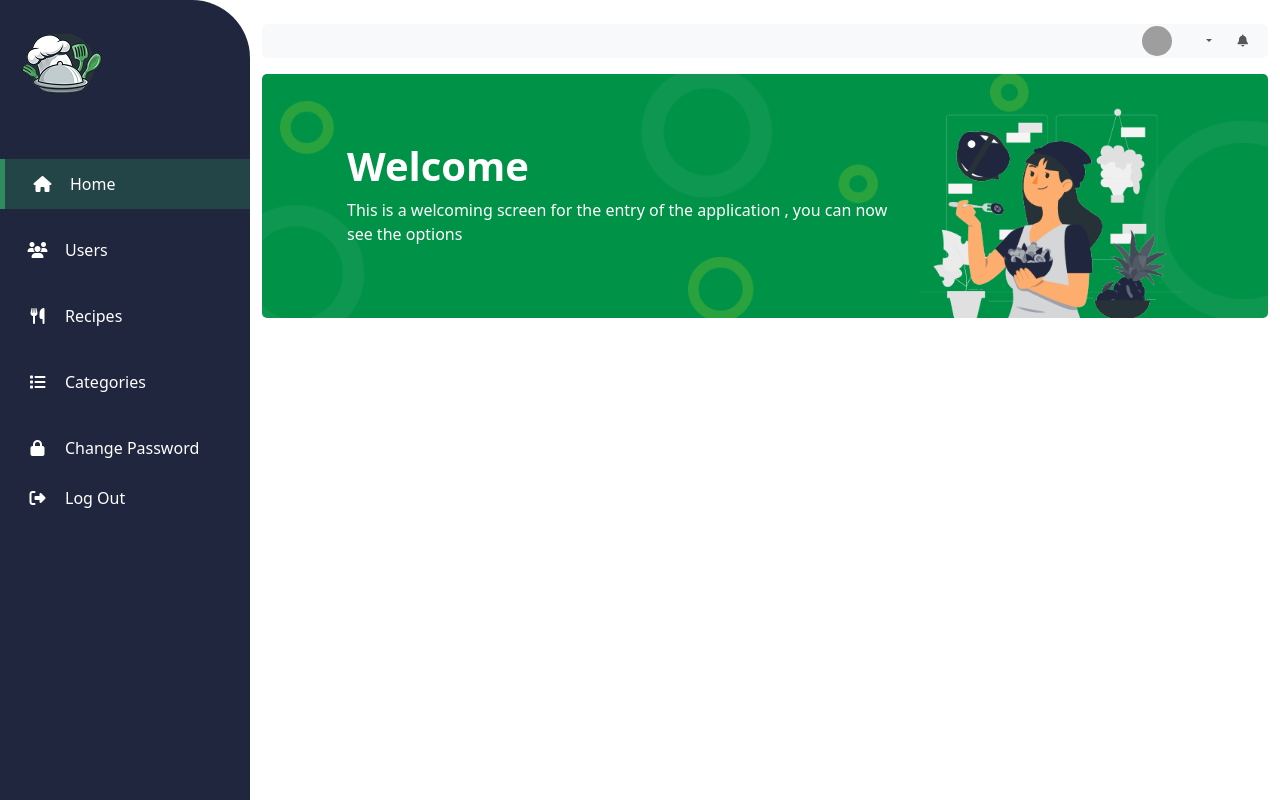
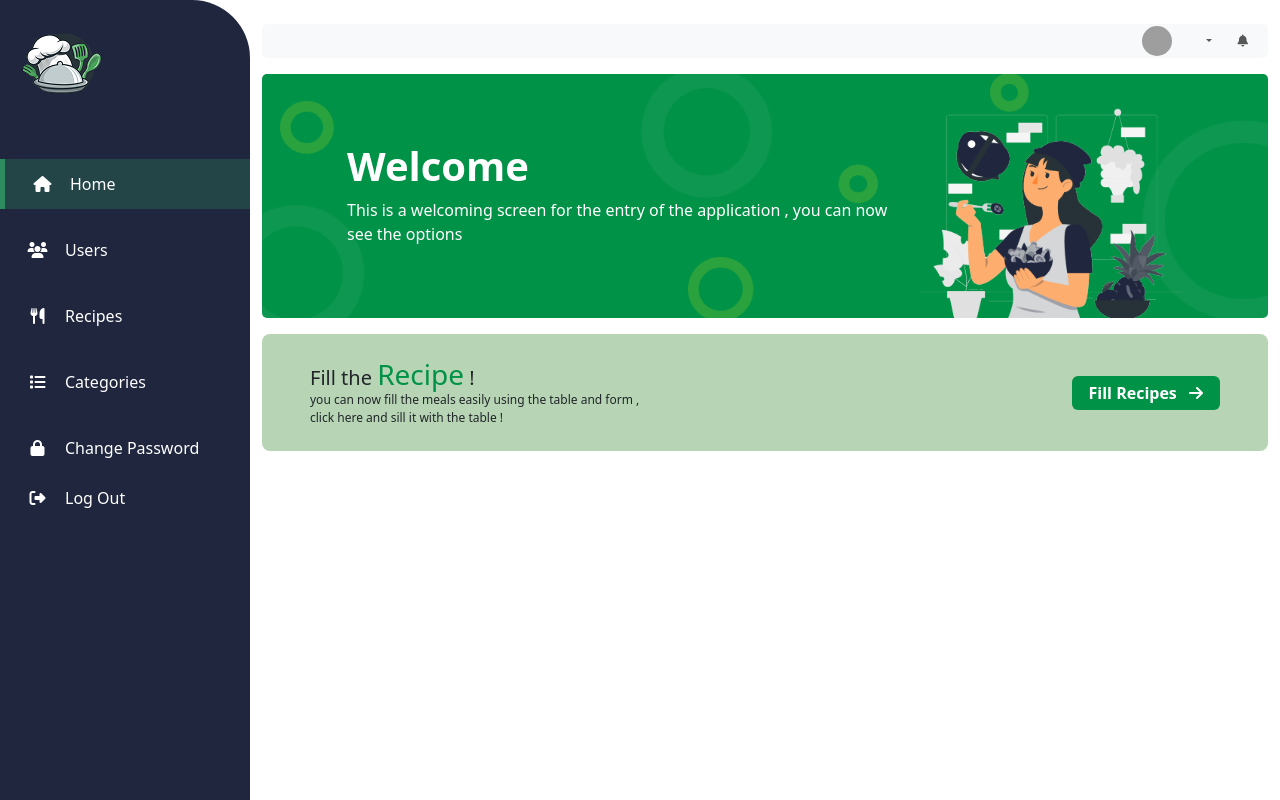
Before and after one commit to Momensale7/Food-App, a React (Vite) app: page /dashboard in a window 1280 px wide. Built offline with nearby package versions, Linux system fonts and the light colour scheme; sample sign-in values are in the browser's storage; grey boxes are pictures that could not be loaded.

Commit message:
modify pagination colors

```diff
--- a/src/App.jsx
+++ b/src/App.jsx
@@ -57,7 +57,8 @@ function App() {
         children:[
           {index:true,element:<Dashboard loginData={loginData} />},
           {path:"recipes",element:<RecipesList/>},
-          {path:"recipes-data",element:<RecipesData/>},
+          {path:"recipes-data/new",element:<RecipesData/>},
+          {path:"recipes-data/:id",element:<RecipesData/>},
           {path:"categories",element:<CategoriesList/>},
           {path:"category",element:<CategoriesData/>},
           {path:"users",element:<UsersList/>},
--- a/src/index.css
+++ b/src/index.css
@@ -183,3 +183,28 @@ html, body {
       .modal.categoryModal {
         --bs-modal-width: 365px;
       }
+      .recipeHeader {
+        background-color: #b7d5b5 ;
+      }
+
+      .active>.page-link, .page-link.active {
+        color: #1f263e !important;
+        background-color: #86f7bc !important;
+        border-color: #7afcb9 !important;
+    }
+    .num:focus {
+      z-index: 3;
+      color: #1f263e !important;
+      background-color: transparent !important;
+      box-shadow: none !important;
+    }
+    .num:focus {
+      z-index: 3;
+      color: #1f263e !important;
+      background-color: #a8f9cf !important;
+      box-shadow: none !important;
+  }
+  .page-link {
+    color: #1f263e !important;
+    text-decoration: none;
+}
--- a/src/modules/Authentication/Change-pass/Change-pass.jsx
+++ b/src/modules/Authentication/Change-pass/Change-pass.jsx
@@ -24,7 +24,7 @@ export default function ChangePass({ onClose, show }) {
     console.log(data);
     try {
       const response = await privateAxiosInstance.put(USER_URLS.CHANGE_PASS, data);
-      // console.log(response);
+      console.log(response);
       toast.success(response?.data?.message, {
         position: "top-center",
         autoClose: 5000,
@@ -40,8 +40,8 @@ export default function ChangePass({ onClose, show }) {
       onClose();
 
     } catch (error) {
-      // console.log(error);
-      toast.error(`${error?.response?.data?.message}`, {
+      console.log(error);
+      toast.error(`${error?.response?.data?.message || "error on changing Pass"}`, {
         position: "top-center",
         autoClose: 5000,
         hideProgressBar: false,
--- a/src/modules/Dashboard/Dashboard.jsx
+++ b/src/modules/Dashboard/Dashboard.jsx
@@ -2,11 +2,17 @@
 import React from 'react'
 import Header from '../Shared/Header/Header'
 import veganImg from '../../assets/images/vegan.png'
+import RecipeHeader from '../Shared/RecipeHeader/RecipeHeader'
 
-export default function Dashboard({loginData}) {
+export default function Dashboard({ loginData }) {
   return (
     <>
       <Header title="Welcome" subTitle={loginData?.userName} description="This is a welcoming screen for the entry of the application , you can now see the options" image={veganImg} />
+      <RecipeHeader title={"Fill the "}
+        description={"you can now fill the meals easily using the table and form ,"}
+        SubDescription={"click here and sill it with the table !"}
+        btnContent={"Fill Recipes"}
+        routeTo={"/dashboard/recipes-data"} />
     </>
   )
 }
--- a/src/modules/Recipes/RecipesData/RecipesData.jsx
+++ b/src/modules/Recipes/RecipesData/RecipesData.jsx
@@ -1,11 +1,19 @@
 import React from 'react'
 import Header from '../../Shared/Header/Header'
 import headerImage from '../../../assets/images/headerImg.png'
+import SubHeader from '../../Shared/SubHeader/SubHeader'
+import RecipeHeader from '../../Shared/RecipeHeader/RecipeHeader'
 
 export default function RecipesData() {
   return (
     <>
-            <Header title="Recipes" subTitle="items!" description="This is a welcoming screen for the entry of the application , you can now see the options" image={headerImage} />
+      <RecipeHeader
+      title={"Fill the "}
+      description={"you can now fill the meals easily using the table and form ,"}
+      SubDescription={"click here and sill it with the table !"}
+      btnContent={"All Recipes"}
+       routeTo={"/dashboard/recipes"} />
+
 
     </>
   )
--- a/src/modules/Recipes/RecipesList/RecipesList.jsx
+++ b/src/modules/Recipes/RecipesList/RecipesList.jsx
@@ -94,7 +94,7 @@ export default function RecipesList() {
         description="You can now add your items that any user can order it from the Application and you can edit"
         image={headerImage}
       />
-            <SubHeader title={"Recipe Table Details"} description ={"You can check all details"} btnContent={"Add New item"}/>
+            <SubHeader title={"Recipe Table Details"} description ={"You can check all details"} btnContent={"Add New item"} routeTo={"/dashboard/recipes-data"}/>
 
       <div className="categories container ">
       <div className="table-responsive pt-5">
--- a/src/modules/Shared/MasterLayout/MasterLayout.jsx
+++ b/src/modules/Shared/MasterLayout/MasterLayout.jsx
@@ -5,7 +5,7 @@ import Navbar from '../Navbar/Navbar';
 import SideBar from '../Sidebar/Sidebar';
 
 export default function MasterLayout({ loginData }) {
-  const [collapsed, setCollapsed] = useState(false); // State for sidebar
+  const [collapsed, setCollapsed] = useState(window.innerWidth <= 900);
 
   return (
     <div className="d-flex">
--- a/src/modules/Shared/Pagination/Pagination.jsx
+++ b/src/modules/Shared/Pagination/Pagination.jsx
@@ -8,7 +8,7 @@ export default function Pagination({pageNumber, handlePageChange, totalPages}) {
     {/* Previous Button */}
     <li className={`page-item ${pageNumber === 1 ? 'disabled' : ''}`}>
       <button className="page-link" onClick={() => handlePageChange(pageNumber - 1)}>
-        Previous
+      <span aria-hidden="true">&laquo;</span>
       </button>
     </li>
 
@@ -29,7 +29,7 @@ export default function Pagination({pageNumber, handlePageChange, totalPages}) {
       .filter((num) => num !== 1 && num !== totalPages && num >= pageNumber - 3 && num <= pageNumber + 3)
       .map((num) => (
         <li key={num} className={`d-none d-lg-block  page-item ${pageNumber === num ? 'active' : ''}`}>
-          <button className="page-link" onClick={() => handlePageChange(num)}>{num}</button>
+          <button className="page-link num" onClick={() => handlePageChange(num)}>{num}</button>
         </li>
       ))}
 
@@ -43,14 +43,14 @@ export default function Pagination({pageNumber, handlePageChange, totalPages}) {
     {/* Last Page */}
     {totalPages > 1 && (
       <li className={`d-none d-lg-block  page-item ${pageNumber === totalPages ? 'active' : ''}`}>
-        <button className="page-link" onClick={() => handlePageChange(totalPages)}>{totalPages}</button>
+        <button className="page-link num" onClick={() => handlePageChange(totalPages)}>{totalPages}</button>
       </li>
     )}
 
     {/* Next Button */}
     <li className={`page-item ${pageNumber === totalPages ? 'disabled' : ''}`}>
       <button className="page-link" onClick={() => handlePageChange(pageNumber + 1)}>
-        Next
+      <span aria-hidden="true">&raquo;</span>
       </button>
     </li>
   </ul>
--- /dev/null
+++ b/src/modules/Shared/RecipeHeader/RecipeHeader.jsx
@@ -0,0 +1,19 @@
+import React from 'react'
+import { Link } from 'react-router-dom'
+
+export default function RecipeHeader({title, description, btnContent,routeTo,SubDescription }) {
+  return (
+    <div className="mt-3 container ">
+    <div className=" recipeHeader d-flex align-items-center justify-content-between px-5 py-4 rounded-3">
+      <div className="caption">
+        <h5 className="title fs-5 mb-0">{title} <span className='fs-3 greenMain'>Recipe</span><span> !</span></h5>
+        <p className='fs-12 mt-0 mb-0 pb-0'>{description}</p>
+        <p className='fs-12 mt-0 mb-0 pb-0'>{SubDescription}</p>
+      </div>
+      <Link to={routeTo} className='btn greenMainBg px-3 fs-6 fw-bold py-1 text-white'>{btnContent} <i className="fa fa-arrow-right ms-2"></i></Link>
+    </div>
+  </div>
+  )
+
+}
+/* eslint-disable react/prop-types */
--- a/src/modules/Shared/Sidebar/Sidebar.jsx
+++ b/src/modules/Shared/Sidebar/Sidebar.jsx
@@ -8,8 +8,6 @@ import ChangePass from '../../Authentication/Change-pass/Change-pass'
 export default function SideBar({collapsed,setCollapsed}) {
   const [showchangePass, setShowChangePass] = useState(false)
 
-  // const activeItem = showchangePass ? "changePass" : null
-
   let navigate = useNavigate()
   const toggleCollapse = () => {
     setCollapsed(!collapsed)
@@ -18,13 +16,13 @@ export default function SideBar({collapsed,setCollapsed}) {
     localStorage.removeItem('token')
     navigate('/login')
   }
-  const onClose = () => setShowChangePass(false)
   const menuItems = [
     { to: "/dashboard", icon: "fa-home", label: "Home" },
     { to: "users", icon: "fa-users", label: "Users" },
     { to: "recipes", icon: "fa-utensils", label: "Recipes" },
     { to: "categories", icon: "fa-list", label: "Categories" },
   ]
+
   return (
     <>
       <div className="sidebarContainer ">
--- a/src/modules/Shared/SubHeader/SubHeader.jsx
+++ b/src/modules/Shared/SubHeader/SubHeader.jsx
@@ -1,8 +1,9 @@
 /* eslint-disable react/prop-types */
 import React, { useState } from 'react'
 import CategoriesData from '../../Categories/CategoriesData/CategoriesData'
+import { Link } from 'react-router-dom';
 
-export default function SubHeader({ title, description, btnContent, getCategories }) {
+export default function SubHeader({ title, description, btnContent, getCategories,routeTo }) {
   const [showModal, setShowModal] = useState(false);
   return (
     <>
@@ -13,7 +14,9 @@ export default function SubHeader({ title, description, btnContent, getCategorie
             <p className='fs-12 mt-0'>{description}</p>
           </div>
           {btnContent &&
-            <button onClick={() => setShowModal(true)} className='btn greenMainBg px-3 fs-6 fw-bold py-1 text-white'>{btnContent}</button>
+          routeTo?
+            <Link to={routeTo} className='btn greenMainBg px-3 fs-6 fw-bold py-1 text-white'>{btnContent}</Link>
+            :<button onClick={() => setShowModal(true)} className='btn greenMainBg px-3 fs-6 fw-bold py-1 text-white'>{btnContent}</button>
           }
         </div>
       </div>
```
